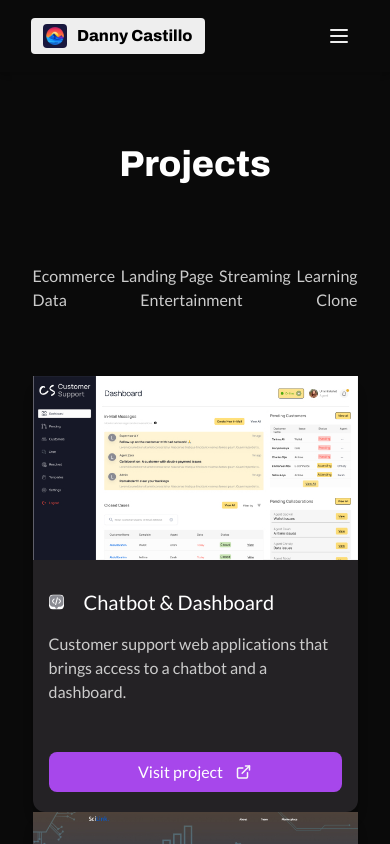
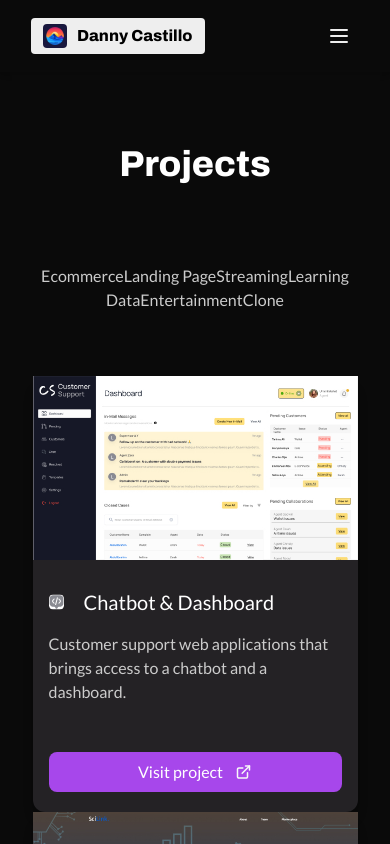
Before and after one commit to dannycastilloo/portfolio, a React (Vite) app: page /projects in a window 390 px wide. Shown: the top 844 px of the page. Built offline with nearby package versions, Linux system fonts and the light colour scheme; the HTML template or start-up script is replaced by a standard one.

Commit message:
Update ProjectFilters.jsx

```diff
--- a/src/components/ProjectFilters.jsx
+++ b/src/components/ProjectFilters.jsx
@@ -10,7 +10,7 @@
     ];
 
     return (
-        <div className='flex justify-between items-center flex-wrap lg:gap-10 lg:justify-center'>
+        <div className='flex justify-center items-center flex-wrap lg:gap-10'>
             {filters.map((filter) => (
                 <button
                     key={filter.type}
```
